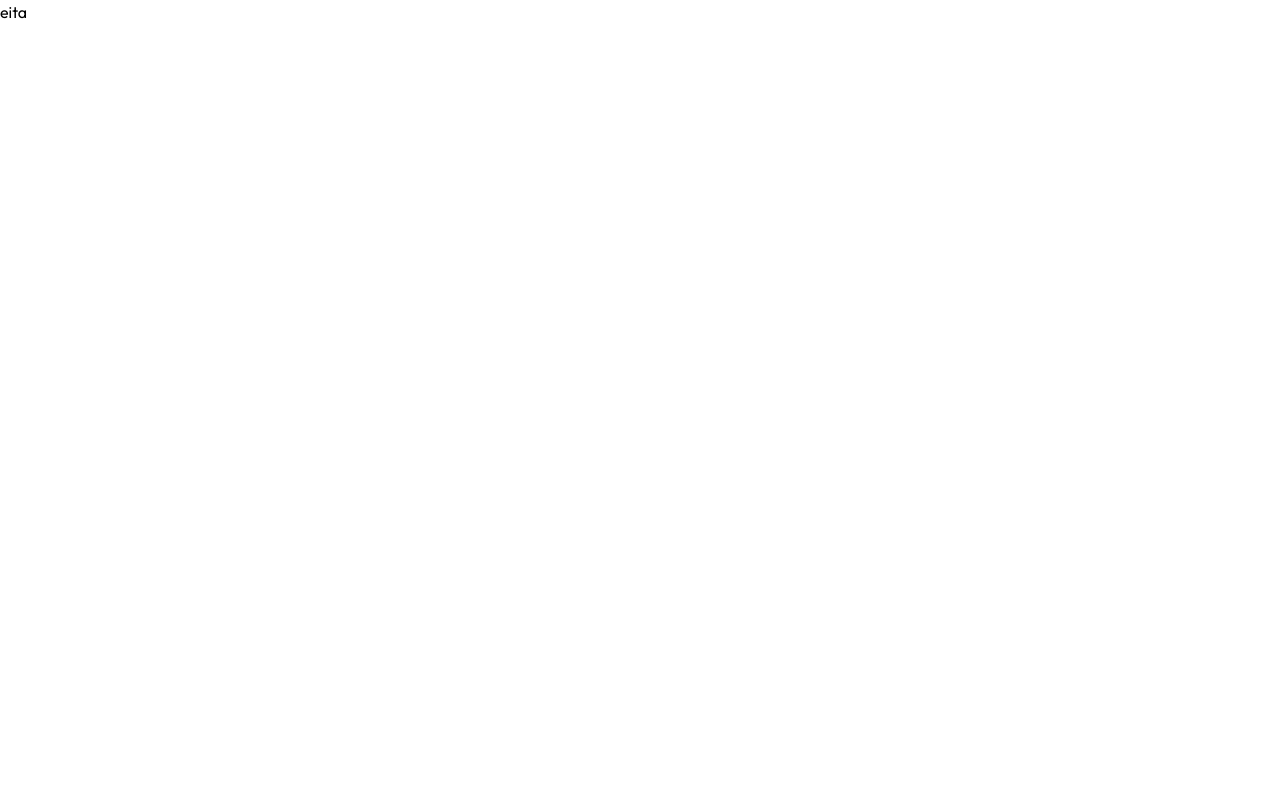
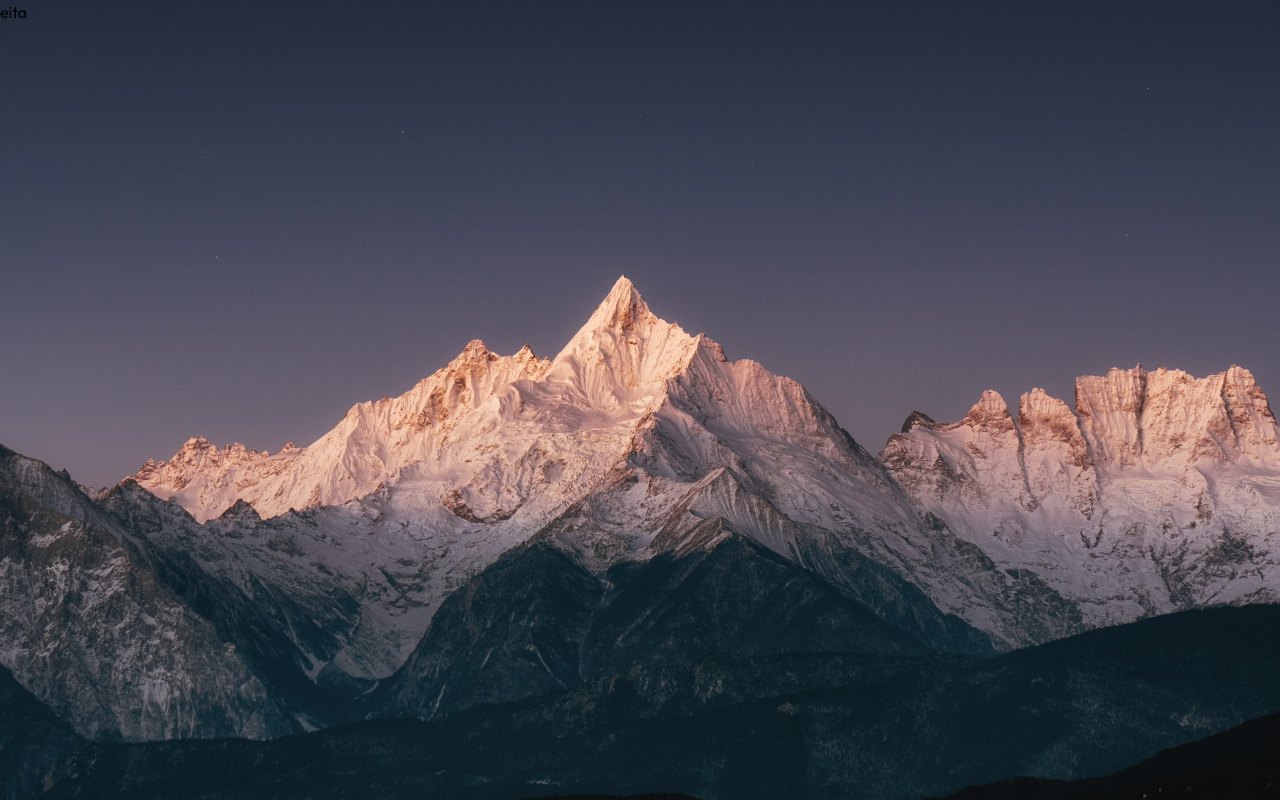
Before and after one commit to Guilherme-Silva0/3d-website, a React (Vite) app: page / in a window 1280 px wide. Built offline with nearby package versions, Linux system fonts and the light colour scheme.

Commit message:
setting background image

```diff
--- a/src/index.css
+++ b/src/index.css
@@ -7,3 +7,8 @@ body,
 #root {
   @apply w-screen h-screen font-outfit;
 }
+
+body {
+  background: url(/mountains.jpg);
+  @apply bg-[/glogo.png] bg-center bg-cover bg-no-repeat;
+}
```
